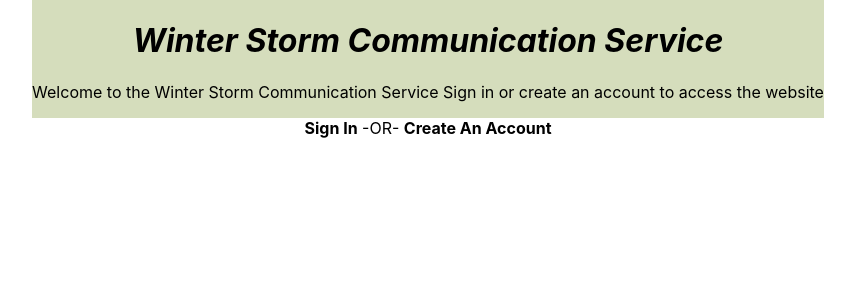
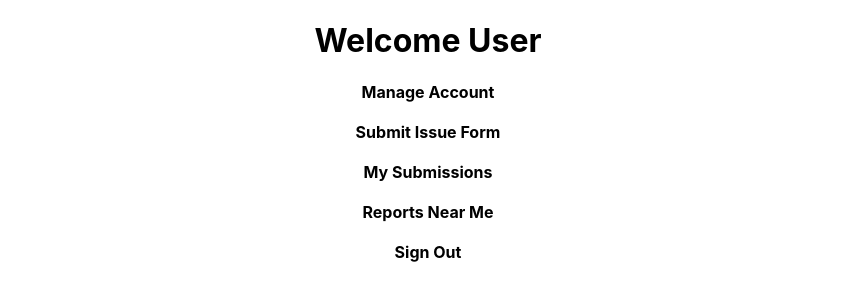
Before and after one commit to dungtran3864/swen-514-web-app, a React (Create React App) app: page /citizen-home in a window 1280 px wide. Shown: the top 300 px of the page, without its empty margins (212-1067 px from the left). Built offline with nearby package versions, Linux system fonts and the light colour scheme.

Commit message:
Some simple reformatting and added CitizenHome.js

```diff
--- a/src/App.js
+++ b/src/App.js
@@ -2,6 +2,7 @@ import './css/Home.css';
 import SignIn from "./SignIn";
 import Landing from "./Landing";
 import CreateAccount from "./CreateAccount";
+import CitizenHome from "./CitizenHome";
 import React from 'react';
 import {
     BrowserRouter as Router,
@@ -15,6 +16,9 @@ const App = () => {
     return(
         <Router>
             <Switch>
+                <Route path="/citizen-home">
+                    <CitizenHome />
+                </Route>
                 <Route path="/sign-in">
                     <SignIn />
                 </Route>
--- a/src/CitizenHome.js
+++ b/src/CitizenHome.js
@@ -0,0 +1,24 @@
+import './css/Home.css';
+import Button from "./Button"
+
+const CitizenHome = () => {
+
+    return (
+        <div className="CitizenHome">
+            <header className="citizen-home-header">
+                <h1>Welcome User</h1>
+            </header>
+            <body>
+                <form>
+                    <Button to="/manage-account" label="Manage Account"/><br/><br/>
+                    <Button to="/issue-form" label="Submit Issue Form"/><br/><br/>
+                    <Button to="/my-submissions" label="My Submissions"/><br/><br/>
+                    <Button to="/reports-near-me" label="Reports Near Me"/><br/><br/>
+                    <Button to="/" label="Sign Out"/><br/><br/>
+                </form>
+            </body>
+        </div>
+    );
+}
+
+export default CitizenHome;
--- a/src/CreateAccount.js
+++ b/src/CreateAccount.js
@@ -3,7 +3,7 @@ import {Input, InputLabel} from "@material-ui/core";
 import Button from "./Button"
 
 const CreateAccount = () =>  {
-    return(
+    return (
         <div className="CreateAccount">
             <header className="create-account-header">
                 <h1>Create Account</h1>
@@ -24,7 +24,7 @@ const CreateAccount = () =>  {
                     <Input type="text" id="city" name="city"/><br/><br/>
                     <InputLabel htmlFor="state">State:</InputLabel>
                     <Input type="text" id="state" name="state"/><br/><br/>
-                            <Button to={"/user-home"} label={"Create Account"}/>
+                    <Button to={"/citizen-home"} label={"Create Account"}/>
                 </form>
             </body>
         </div>
--- a/src/css/Home.css
+++ b/src/css/Home.css
@@ -29,3 +29,7 @@
 .CreateAccount{
   text-align: center;
 }
+
+.CitizenHome{
+  text-align: center;
+}
```
Lines whose indentation alone changed are shown as unchanged.
